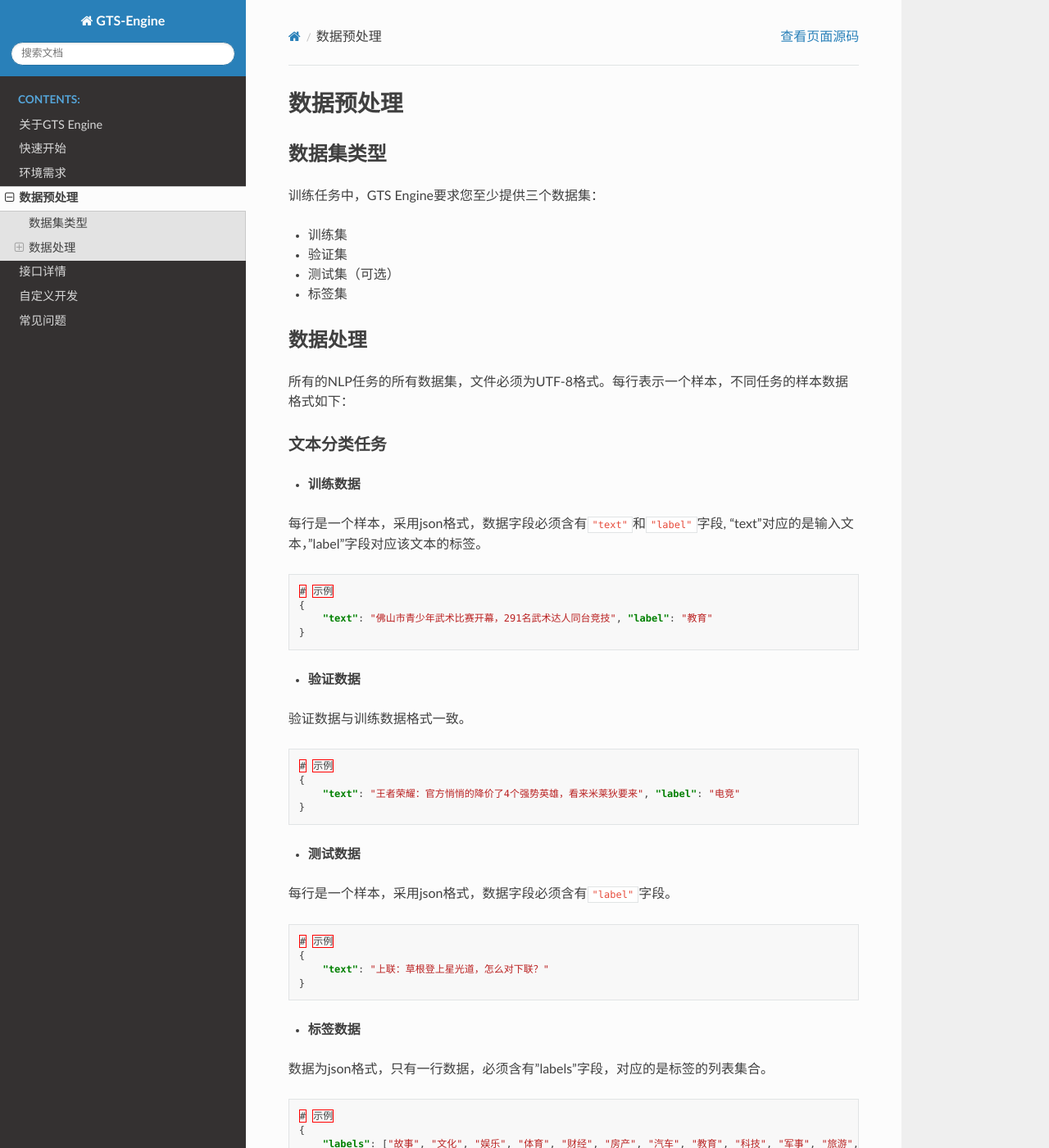
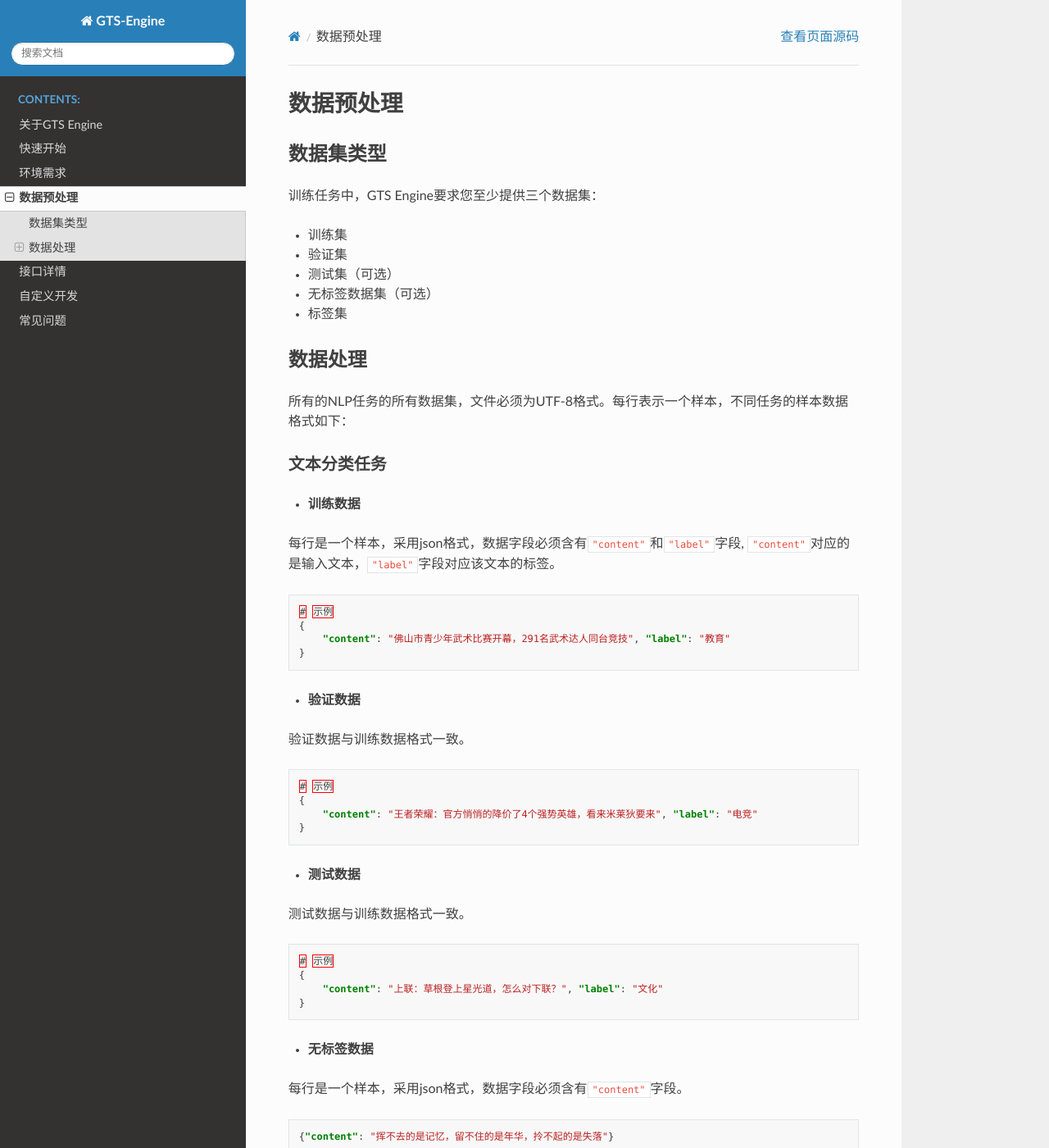
Before and after one commit to IDEA-CCNL/GTS-Engine-Doc, a Sphinx documentation site: the page built from source/docs/preprocess.md, in a window 1280 px wide and 1400 px high. Shown: the whole window at 82% size. Built offline with Sphinx 7.4.7 and the Read the Docs theme 2.0.0, drawn with Linux system fonts in a browser that asks for light colours.

````diff
--- a/source/docs/preprocess.md
+++ b/source/docs/preprocess.md
@@ -6,7 +6,9 @@
 - 训练集
 - 验证集
 - 测试集（可选）
+- 无标签数据集（可选）
 - 标签集
+
 
 ## 数据处理
 
@@ -16,12 +18,12 @@
 
 - **训练数据**
 
-每行是一个样本，采用json格式，数据字段必须含有`"text"`和`"label"`字段, "text"对应的是输入文本，"label"字段对应该文本的标签。
+每行是一个样本，采用json格式，数据字段必须含有`"content"`和`"label"`字段, `"content"`对应的是输入文本，`"label"`字段对应该文本的标签。
 
 ```json
 # 示例
 {
-    "text": "佛山市青少年武术比赛开幕，291名武术达人同台竞技", "label": "教育"
+    "content": "佛山市青少年武术比赛开幕，291名武术达人同台竞技", "label": "教育"
 }
 ```
 
@@ -32,20 +34,29 @@
 ```json
 # 示例
 {
-    "text": "王者荣耀：官方悄悄的降价了4个强势英雄，看来米莱狄要来", "label": "电竞"
+    "content": "王者荣耀：官方悄悄的降价了4个强势英雄，看来米莱狄要来", "label": "电竞"
 }
 ```
 
 - **测试数据**
 
-每行是一个样本，采用json格式，数据字段必须含有`"label"`字段。
+测试数据与训练数据格式一致。
 
 ```json
 # 示例
 {
-    "text": "上联：草根登上星光道，怎么对下联？"
+    "content": "上联：草根登上星光道，怎么对下联？", "label": "文化"
 }
 ```
+
+- **无标签数据**
+
+每行是一个样本，采用json格式，数据字段必须含有`"content"`字段。
+
+```json
+{"content": "挥不去的是记忆，留不住的是年华，拎不起的是失落"}
+```
+
 
 - **标签数据**
 
````
Also changed, not shown: source/docs/interface_detail.md (+7 -3 lines).
